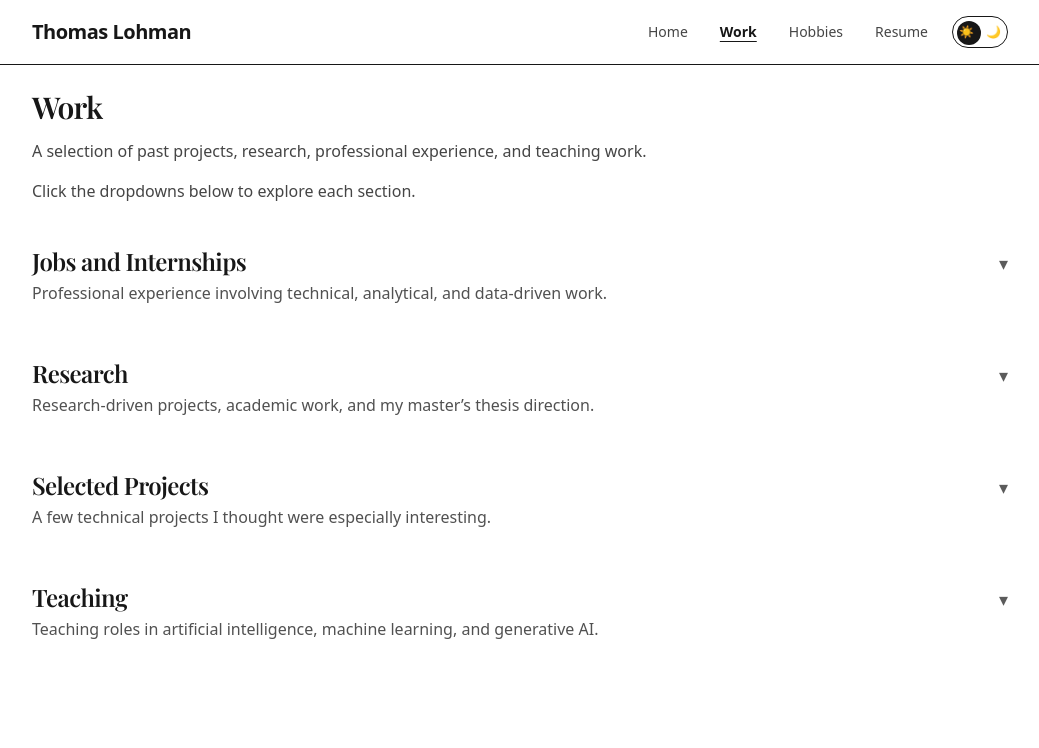
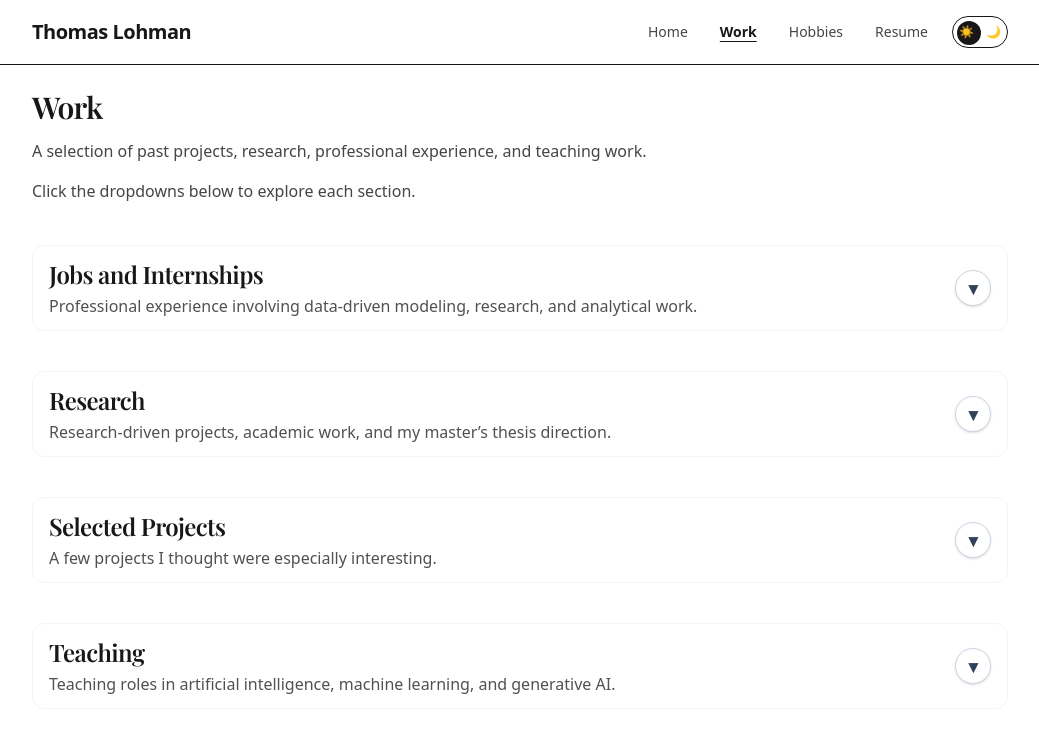
Before and after one commit to Thomas-Lohman/Personal-Website, a Next.js app: page /work in a window 1280 px wide. Shown: the top 748 px of the page, without its empty margins (120-1159 px from the left). Built offline with nearby package versions, Linux system fonts and the light colour scheme; a web font is replaced by a local one.

Commit message:
updating dropdowns

```diff
--- a/app/hobbies/page.tsx
+++ b/app/hobbies/page.tsx
@@ -9,7 +9,7 @@ export default function HobbiesPage() {
         </h1>
 
         <p className="max-w-3xl leading-7 opacity-80">
-          A few things I enjoy working on outside of research and coursework.
+          A few things I enjoy working on outside of research and work.
         </p>
       </header>
 
--- a/app/work/page.tsx
+++ b/app/work/page.tsx
@@ -17,9 +17,9 @@ function DropdownSection({
   children: React.ReactNode;
 }) {
   return (
-    <details className="group space-y-5">
-      <summary className="list-none cursor-pointer">
-        <div className="flex items-start justify-between gap-4">
+    <details className="group space-y-2 bg-transparent">
+      <summary className="list-none cursor-pointer bg-transparent">
+        <div className="flex items-center justify-between gap-4 rounded-xl border border-slate-100 bg-white px-4 py-3 transition hover:bg-slate-50 dark:border-slate-700 dark:bg-slate-900/50 dark:hover:bg-slate-800/60">
           <div className="space-y-1">
             <h2 className="font-serif text-xl font-semibold tracking-tight sm:text-2xl">
               {title}
@@ -31,13 +31,13 @@ function DropdownSection({
             ) : null}
           </div>
 
-          <span className="mt-1 select-none text-lg opacity-70 transition-transform group-open:rotate-180">
+          <span className="flex h-9 w-9 items-center justify-center rounded-full border border-slate-300 bg-white text-lg font-semibold text-slate-700 shadow-sm transition-all duration-150 group-open:-rotate-180 dark:border-slate-600 dark:bg-slate-800/70 dark:text-slate-300">
             ▾
           </span>
         </div>
       </summary>
 
-      <div className="space-y-6 pt-1">{children}</div>
+      <div className="space-y-6 pt-4">{children}</div>
     </details>
   );
 }
@@ -322,7 +322,7 @@ export default function WorkPage() {
       bullets: [
         "Guided students through a from-scratch implementation of a minimal ChatGPT-style language model, covering tokenization, transformer blocks, training loops, and inference.",
       ],
-      tech: ["Python", "Deep Learning", "Generative Models", "LLMs"],
+      tech: ["Python", "Deep Learning", "Transformers", "Self-Attention", "Tokenization (BPE, GPT)", "Large Language Models (LLMs)", "Prompt Engineering", "LLM Evaluation", "AI Alignment", "Agentic AI", "Multimodal Models"],
     },
   ];
 
@@ -345,7 +345,7 @@ export default function WorkPage() {
 
       <DropdownSection
         title="Jobs and Internships"
-        subtitle="Professional experience involving technical, analytical, and data-driven work."
+        subtitle="Professional experience involving data-driven modeling, research, and analytical work."
       >
         <div className="space-y-4">
           {experience.map((e) => (
@@ -387,7 +387,7 @@ export default function WorkPage() {
 
       <DropdownSection
         title="Selected Projects"
-        subtitle="A few technical projects I thought were especially interesting."
+        subtitle="A few projects I thought were especially interesting."
       >
         <div className="grid gap-6">
           {projects.map((p) => (
```
